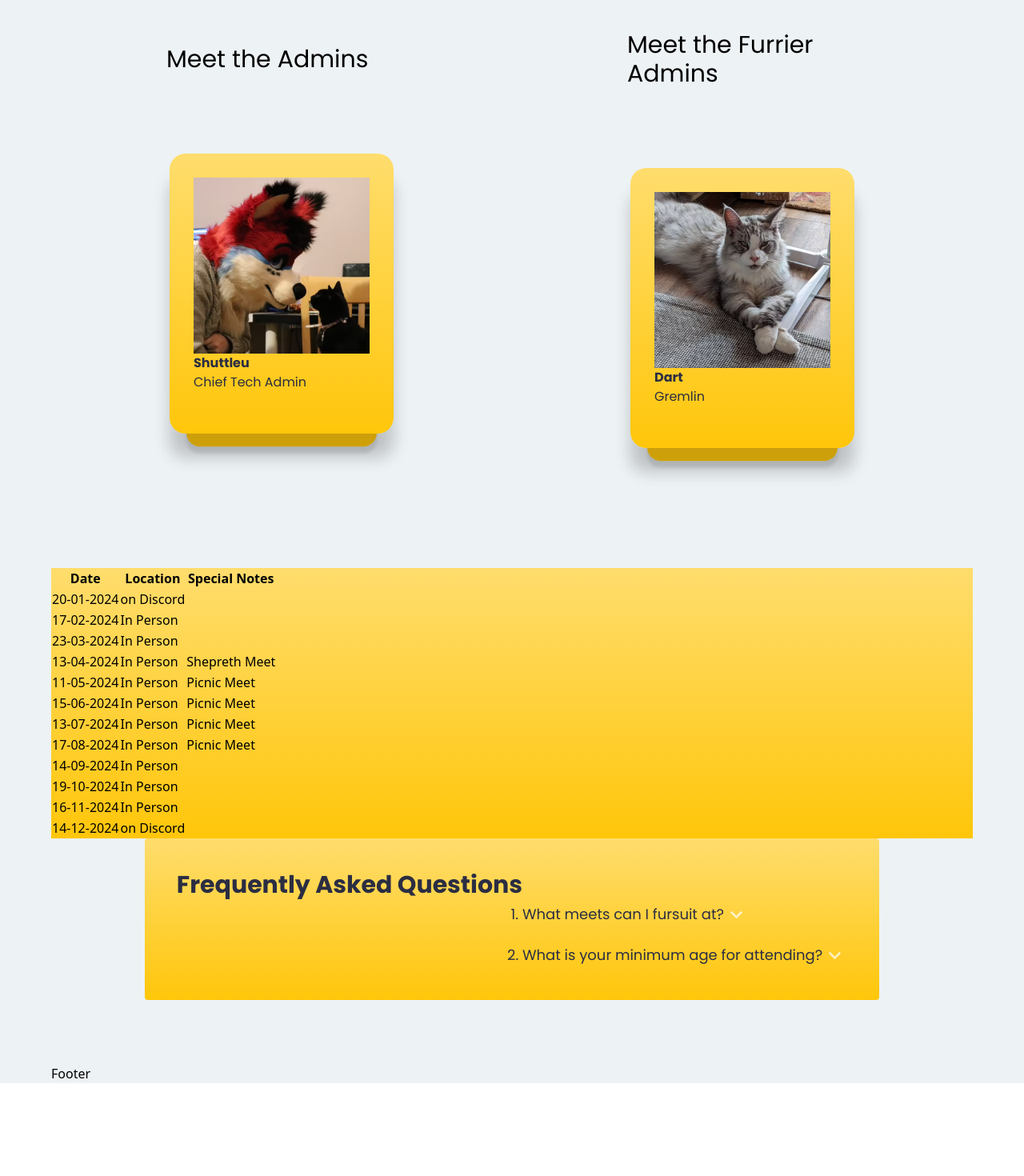
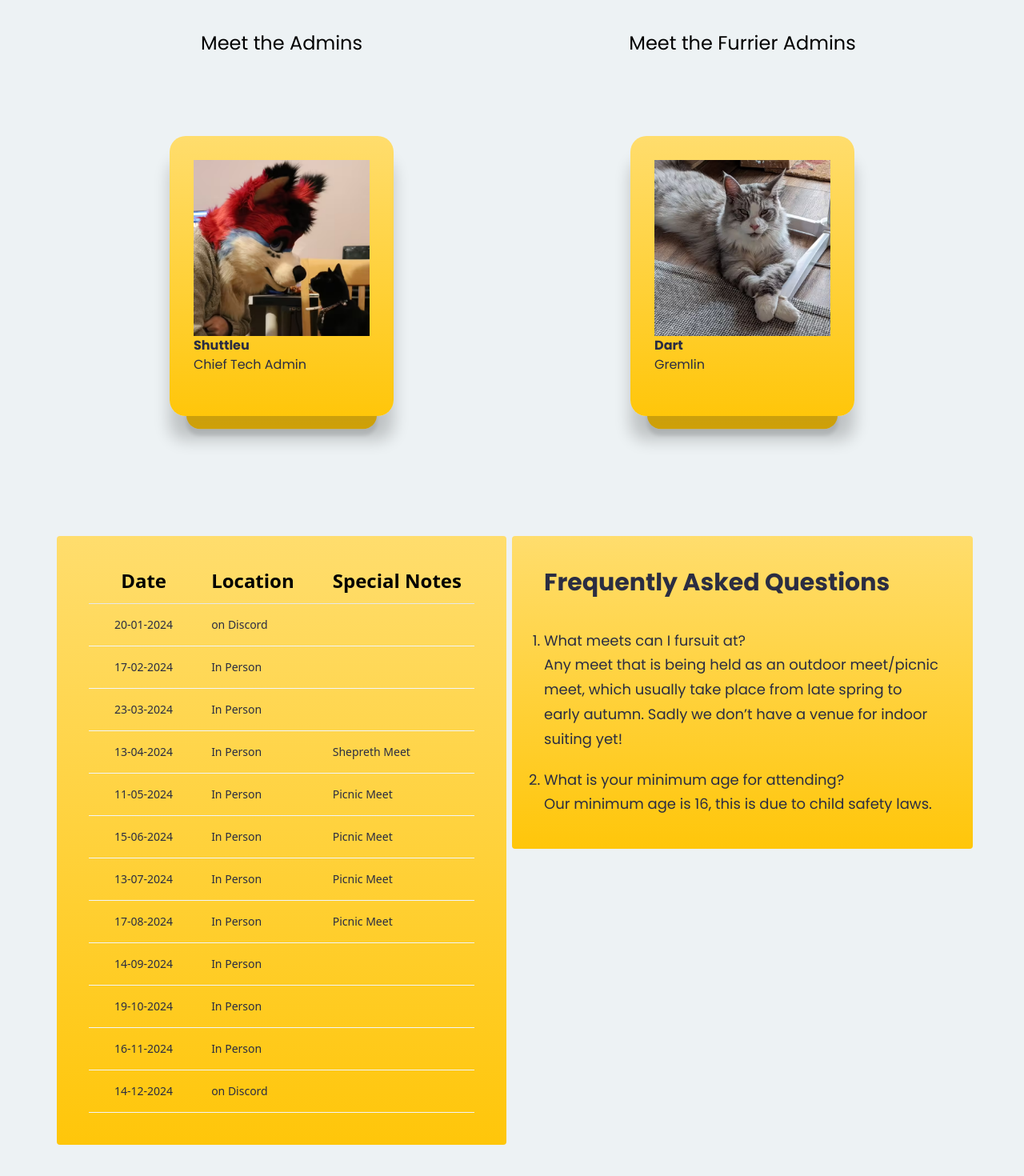
Before and after one commit to CambFurs/CambFursSite, a React (Vite) app: page / in a window 1280 px wide. Shown: the part 1282-2752 px from the top of the page at 80% size. Before the commit the page ends 2636 px from the top, so only its background shows below. Built offline with nearby package versions, Linux system fonts and the light colour scheme.

Commit message:
Further Changes

```diff
--- a/src/App.tsx
+++ b/src/App.tsx
@@ -11,7 +11,7 @@ const App = () => {
   }
 
   return (
-    <div className=" w-full overflow-hidden dark:text-gray-100 dark:bg-primary bg-primary-light">
+    <div className="  w-full overflow-hidden dark:text-gray-100 dark:bg-primary bg-primary-light">
       <div className={`${styles.paddingX} ${styles.flexCenter}`}>
         <div className={`${styles.boxWidth}`}>
           <Navbar darkColourMode={darkColourMode} updateColourMode={updateColourMode} />
@@ -41,15 +41,8 @@ const App = () => {
         <div className={`${styles.boxWidth}`}>
           <MeetDates/>
         </div>
-      </div>
-      <div className={`dark:bg-primary bg-primary-light ${styles.paddingX} ${styles.flexStart}`}>
         <div className={`${styles.boxWidth}`}>
           <Faq/>
-        </div>
-      </div>
-      <div className={`dark:bg-primary bg-primary-light ${styles.paddingX} ${styles.flexStart}`}>
-        <div className={`${styles.boxWidth}`}>
-          <Footer/>
         </div>
       </div>
     </div>
--- a/src/components/Faq.tsx
+++ b/src/components/Faq.tsx
@@ -17,29 +17,18 @@ const Faq = () => {
 
   return (
     <section id="faq" className={`${styles.flexCenter} flex-row flex-wrap sm:mb-20 mg-6`}>
-      <div className={`${styles.flexStart} sm:my-0 my-10 rounded dark:bg-black-gradient bg-orange-gradient xs:p-2 sm:p-5 md:p-10 `}>
-        <h2 className='text-3xl  dark:text-white text-near-black font-poppins font-bold'>Frequently Asked Questions</h2>
-        <ol className="mt-5" style={{ listStyleType: 'decimal' }}>
+      <div className={`sm:my-0 my-10 rounded dark:bg-black-gradient bg-orange-gradient xs:p-2 sm:p-5 md:p-10 `}>
+        <h2 className='text-3xl dark:text-white text-near-black font-poppins font-bold mb-10'>Frequently Asked Questions</h2>
+        <ol className="" style={{ listStyleType: 'decimal' }}>
           {faq.map((fact) => (
-            <li key={fact.key} className={`${styles.paragraph} max-w-470px mt-5`}>
-              <div className='flex flex-row' onClick={() => toggleVisibility(fact.key)}>
+            <li className={`${styles.paragraph} max-w-470px mt-5`}>
               {fact.question}
-              <span className='cursor-pointer' ><img src={arrowdown} className='m-1 w-[23px] h-[23px] object-contain dark:text-gradient text-near-black sm:block hidden' alt='Show More'/></span>
-              </div>
-              <div
-                id={`info_${fact.key}`}
-                style={{
-                  display: visibleKey === fact.key ? 'block' : 'none',
-                }}
-              >
-                <hr className='md:my-2'/>
-                <p className='dark:text-white text-near-black'>{fact.answer}</p>
-                <hr className='my-2'/>
-              </div>
+              <p className='dark:text-white text-near-black'>
+                {fact.answer}
+              </p>
             </li>
           ))}
         </ol>
-
       </div>
     </section>
   );
--- a/src/components/Hero.tsx
+++ b/src/components/Hero.tsx
@@ -19,7 +19,6 @@ const Hero = (props: HeroProps) => (
     </div>
     <div className={`flex-1 flex ${styles.flexCenter} md:my-0 my-10 relative`}>
       <NextMeet/>
-      <div className='absolute z-[0] w-[40%] h-[35%] top-0 blue__gradient'></div>
     </div>
     <div className={`ss:hidden ${styles.flexCenter}`}>
       <JoinButton darkColourMode={props.darkColourMode}/>
--- a/src/components/JoinButton.tsx
+++ b/src/components/JoinButton.tsx
@@ -8,7 +8,7 @@ type JoinButtonProps = {
 const JoinButton = (props: JoinButtonProps) => {
 
     return (
-        <div className={`${styles.flexCenter} mx-5 w-[140px] h-[140px] rounded-full dark:bg-blue-gradient bg_orange_button p-[3px] cursor-pointer`}>
+        <div className={`${styles.flexCenter} mx-5 w-[140px] h-[140px] rounded-full dark:bg-blue-gradient bg_orange_button p-[3px] cursor-pointer hover:animate-pulse`}>
             <div className={` ${styles.flexCenter} flex-col dark:bg-primary bg-primary-light w-[100%] h-[100%] rounded-full`}>
                 <a href="https://t.me/+rtNuL-0neQBhMzZk" rel='external' target='_blank'>
                     <div className={` ${styles.flexStart} flex-row`}>
--- a/src/components/MeetDates.tsx
+++ b/src/components/MeetDates.tsx
@@ -1,23 +1,32 @@
 import { dates } from "../constants";
+import styles from "../style";
 
 const MeetDates = () => {
+const currentDate = new Date();
+
     return (
-        <div id="dates" className="container dark:bg-black-gradient bg-orange-gradient">
+        <section id="dates" className={`${styles.flexStart} flex-row flex-wrap sm:mb-20 mg-6`}>
+            <div className={`${styles.flexStart} sm:my-0 my-10 rounded dark:bg-black-gradient bg-orange-gradient xs:p-2 sm:p-5 md:p-10 `}>
+                <table className="border-collapse table-auto w-full text-sm">
                     <thead>
-                <tr>
-                    <th>Date</th>
-                    <th>Location</th>
-                    <th>Special Notes</th>
+                        <tr >
+                            <th className="text-2xl border-b font-bold p-4 pl-8 pt-0 pb-3">Date</th>
+                            <th className="text-2xl border-b font-bold p-4 pl-8 pt-0 pb-3">Location</th>
+                            <th className="text-xl md:text-2xl border-b font-bold p-4 pl-8 pt-0 pb-3">Special Notes</th>
                         </tr>
+                    </thead>
+                    <tbody>
                         {dates.map((date, index) => (
                             <tr key={index}>
-                            <td>{date.date}</td>
-                            <td>{date.location}</td>
-                            <td>{date.specialNotes}</td>
+                                <td className="border-b border-slate-100 dark:border-slate-700 p-4 pl-8 dark:text-white text-near-black">{date.date}</td>
+                                <td className="border-b border-slate-100 dark:border-slate-700 p-4 pl-8 dark:text-white text-near-black">{date.location}</td>
+                                <td className="border-b border-slate-100 dark:border-slate-700 p-4 pl-8 dark:text-white text-near-black">{date.specialNotes}</td>
                             </tr>
                         ))}
-            </thead>
+                    </tbody>
+                </table>
             </div>
+        </section>
     )
 }
 export default MeetDates;
--- a/src/components/Navbar.tsx
+++ b/src/components/Navbar.tsx
@@ -52,7 +52,7 @@ const switchTheme = (theme: string) => {
 
       <div className='sm:hidden flex flex-1 justify-end items-center '>
         <img src={toggle ? close : menu} alt="menu" className="w-[28px] h-[28px] object-contain" onClick={() => setToggle((prev)=> !prev)}/>
-        <div className={`${toggle ? 'flex' : 'hidden'} p-6 dark:bg-black-gradient bg-orange-gradient absolute top-20 right-0 mx-4 my-2 min-w[140px] rounded-xl sidebar`}>
+        <div className={`${toggle ? 'flex' : 'hidden'} p-6 dark:bg-black-gradient bg-orange-gradient absolute top-20 right-10 mx-4 my-2 min-w[140px] rounded-xl sidebar`}>
           <ul className="list-none flex-col justify-end items-center">
             {navLinks.map((nav,index) => (
               <li key={nav.id} className={`font-poppins font-normal cursor-pointer text-[16px] mb-4 dark:text-white text-near-black `}>
@@ -66,7 +66,7 @@ const switchTheme = (theme: string) => {
                 <button>
                   <a
                     onClick={() => switchTheme(opt.text)}
-                    className={`font-poppins font-normal cursor-pointer text-[16px] dark:text-white text-near-blackmb-0 ${localStorage.theme === opt.text ? 'hidden' : ''}`}
+                    className={`font-poppins cursor-pointer text-[16px] font-extrabold dark:text-white text-near-black mb-0 ${localStorage.theme === opt.text ? 'hidden' : ''}`}
                   >
                     {opt.text}
                   </a>
--- a/src/components/NextMeet.tsx
+++ b/src/components/NextMeet.tsx
@@ -31,11 +31,11 @@ const NextMeet = () => {
     <div className={`${styles.flexCenter} sm:my-0 my-10 max-w-[400px] rounded dark:bg-black-gradient bg-orange-gradient p-[2px] `}>
         <div className='mx-5 my-5'>
             {nextMeet ? (
-                <p className='dark:text-white text-near-blackfont-poppins'>
+                <p className='dark:text-white text-near-blackfont-poppins font-medium text-xl p-3 px-10'>
                 {nextMeet.daysUntil === 0 ? <>The meet is occurring <span className='font-extrabold'>today</span></> :
                     <>The next meet is in <span className='font-poppins font-extrabold'>{nextMeet.daysUntil}</span> days on {nextMeet.date}</>
                 }, and is happening {nextMeet.location}
-                {nextMeet.specialNotes && ` and is a ${nextMeet.specialNotes} meet!`}
+                {nextMeet.specialNotes && ` and is a ${nextMeet.specialNotes.toLowerCase()} meet!`}
                 </p>
             ) : (
                 <p className='dark:text-white text-near-black font-poppins'>No meets are scheduled yet! Check back shortly for more to be announced!</p>
--- a/src/components/Socials.tsx
+++ b/src/components/Socials.tsx
@@ -4,9 +4,9 @@ import { socials } from '../constants'
 /*TODO: Fix this code in MD size monitors, Long form text will overlap*/
 
 const Socials = () =>  (
-  <section id="socials" className={`${styles.flexCenter} flex-row flex-wrap sm:mb-20 mg-6`}>
+  <section id="socials" className={`${styles.flexCenter} flex-row flex-wrap sm:mb-20`}>
     {socials.map((social) => (
-      <div key={social.id} className={`flex-1 justify-start items-center flex-row m-3`}>
+      <div key={social.id} className={`flex-1 justify-start items-center flex-row m-3 hover:animate-pulse px-2`}>
         <a href={social.link} target='_blank' rel='noreferrer' className='container justify-center'>
             <img src={social.image} alt={social.name} className={`w-[40px] h-[40px] object-contain mx-1 ${social.name !== 'Barq' ? 'dark:invert' : ''}`}/>
           <p className='font-poppins font-semibold xs:text-[40px] text-[30px] xs:leading-[53px] leading-[43px] dark:text-white text-near-black'>{social.name}</p>
@@ -16,4 +16,4 @@ const Socials = () =>  (
   </section>
 )
 
-export default Socials
+export default Socials;
--- a/src/components/Staff.tsx
+++ b/src/components/Staff.tsx
@@ -51,7 +51,7 @@ const Staff = () => {
   return (
     <div className="container flex justify-center flex-1">
       <div className='basis-1/2'>
-        <h1 className='font-poppins text-3xl'>Meet the Admins</h1>
+        <h1 className='font-poppins text-center text-2xl'>Meet the Admins</h1>
         <ul className="card-carousel">
           {staff.map((staff, index) => (
             <li
--- a/src/components/StaffPets.tsx
+++ b/src/components/StaffPets.tsx
@@ -51,7 +51,7 @@ const StaffPets = () => {
   return (
     <div className="container flex justify-center flex-1">
       <div className='basis-1/2'>
-        <h1 className='font-poppins justify-center text-3xl'>Meet the Furrier Admins</h1>
+        <h1 className='font-poppins text-center text-2xl'>Meet the Furrier Admins</h1>
         <ul className="card-carousel">
           {staffPets.map((staffPets, index) => (
             <li
--- a/src/components/ThemeSwitch.tsx
+++ b/src/components/ThemeSwitch.tsx
@@ -37,7 +37,7 @@ const ThemeSwitch = (props: ThemeSwitchProps) => {
     }
 
     return (
-        <div className='fixed top-5 right-10 duration-100 dark:bg-slate-700 bg-gray-100 rounded mr-0 pl-2 pr-2'>
+        <div className='fixed bottom-0 right-1 duration-100 dark:bg-slate-700 bg-gray-100 rounded-t-lg mr-0 pl-2 pr-2'>
             {options?.map(opt=>(
                 <button
                     key={opt.text}
```
Also changed, not shown: src/index.css (line endings or trailing spaces). Lines whose indentation alone changed are shown as unchanged.
